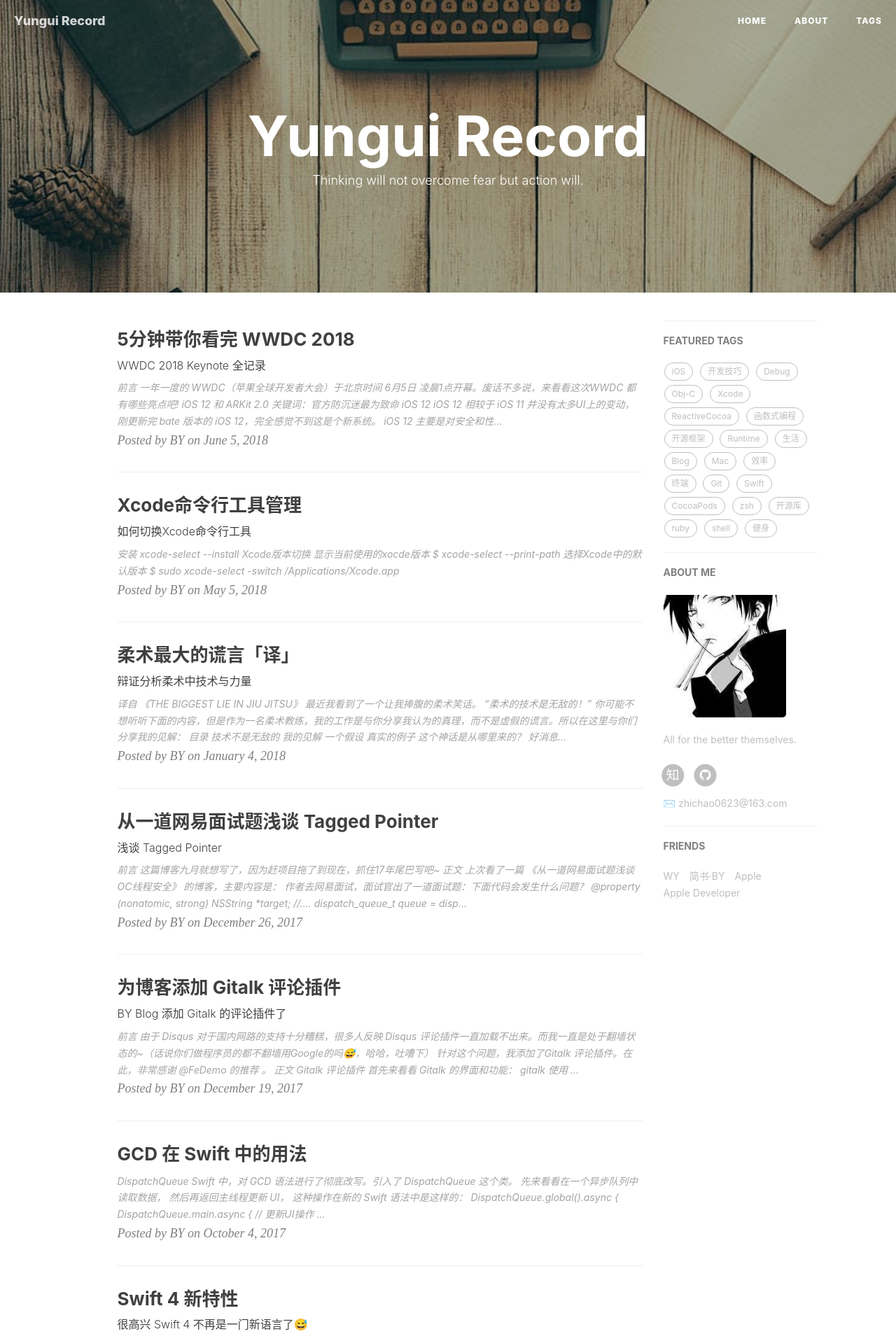
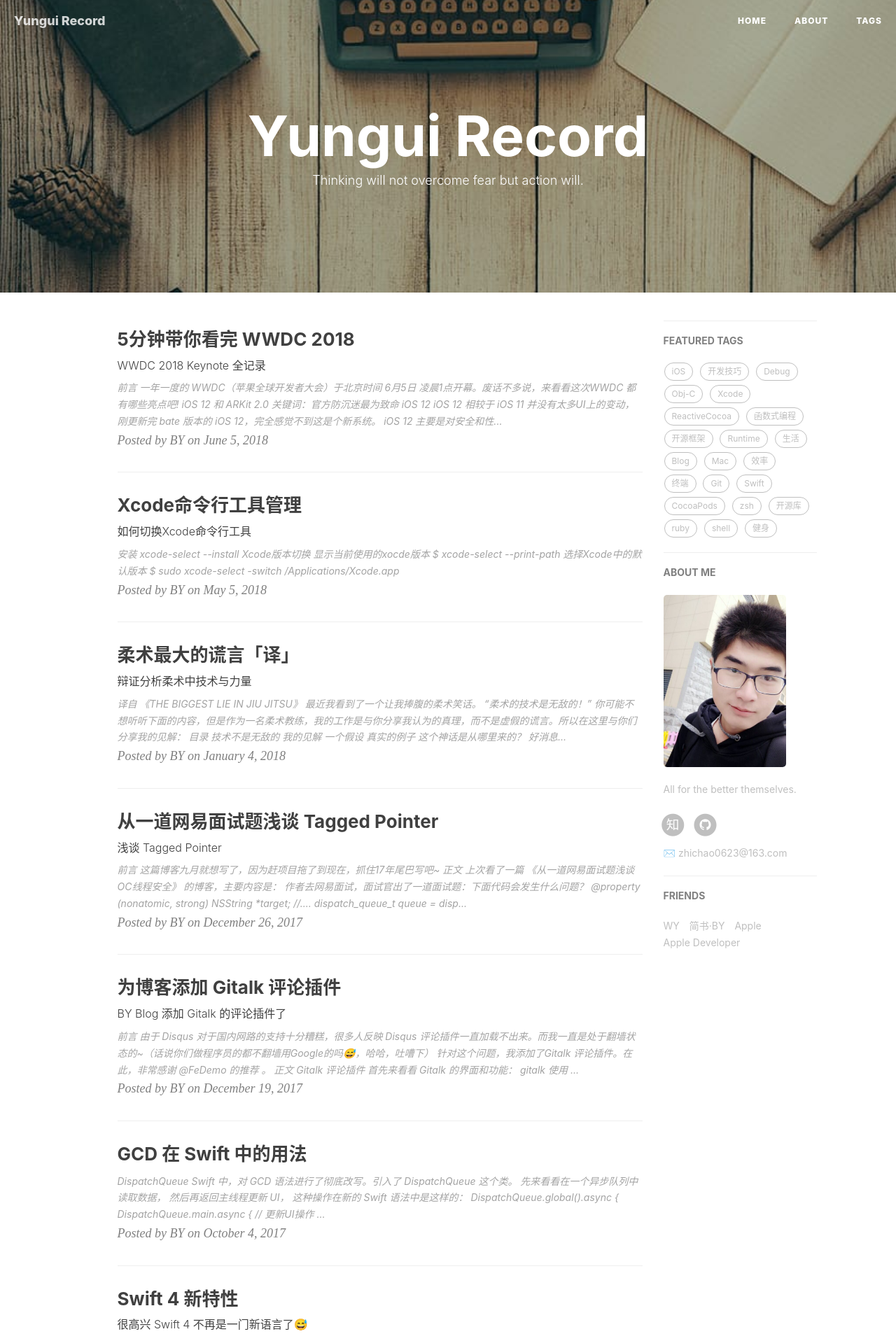
Before and after one commit to szcyungui/szcyungui.github.io, a Jekyll site: the page built from index.html, in a window 1280 px wide. Shown: the top 1916 px of the page at 70% size. Built offline with Jekyll 4.4.1, drawn with Linux system fonts in a browser that asks for light colours; nearby versions of some CDN libraries; the list of posts is cut into pages by our own code; comment, search, counter and statistics services are not loaded.

Commit message:
Update _config.yml

```diff
--- a/_config.yml
+++ b/_config.yml
@@ -12,7 +12,7 @@ github_repo: "https://github.com/szcyungui/szcyungui.github.io.git" # you code r
 # Sidebar settings
 sidebar: true                           # whether or not using Sidebar.
 sidebar-about-description: "All for the better themselves."
-sidebar-avatar: /img/avatar_m.jpg     # use absolute URL, seeing it's used in both `/` and `/about/`
+sidebar-avatar: /img/about-BY-gentle.jpg   # use absolute URL, seeing it's used in both `/` and `/about/`
 
 
 
```
